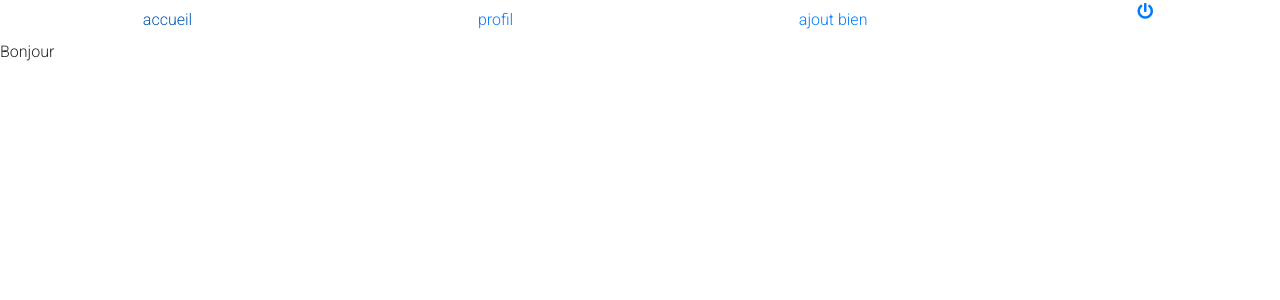
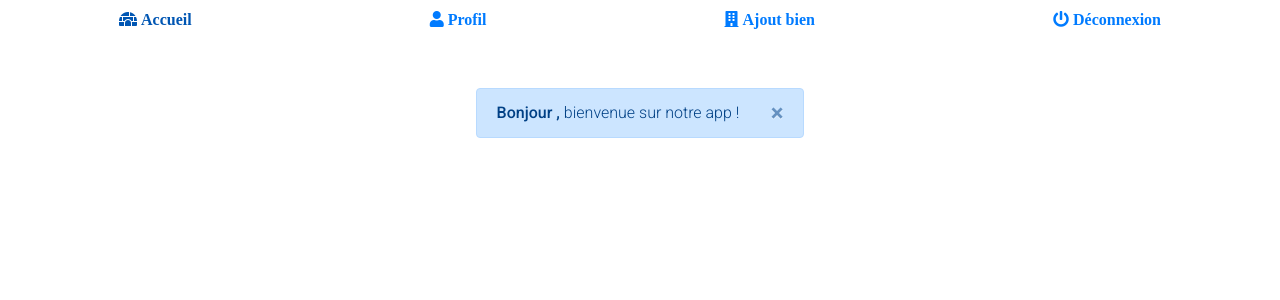
Before and after one commit to morganekervaon/ToitPlusMoiFront, an Angular app in the folder toitplusmoifront/: page /main in a window 1280 px wide. Shown: the top 300 px of the page. Built offline with nearby package versions, Linux system fonts and the light colour scheme; sample sign-in values are in the browser's storage.

Commit message:
navbar+main

```diff
--- a/toitplusmoifront/src/app/app.component.html
+++ b/toitplusmoifront/src/app/app.component.html
@@ -1,16 +1,16 @@
 <div>
   <ul class="nav nav-fill w-100">
     <li class="nav-item">
-      <a class="nav-link" routerLink="accueil">accueil</a>
+      <a class="nav-link" routerLink="accueil"><i class="fas fa-igloo"> Accueil</i></a>
     </li>
     <li class="nav-item">
-      <a class="nav-link" routerLink="profil">profil</a>
+      <a class=" nav-link" routerLink="profil"><i class="fas fa-user"> Profil</i></a>
     </li>
     <li class="nav-item">
-      <a class="nav-link" routerLink="ajoutbien">ajout bien</a>
+      <a class="nav-link" routerLink="ajoutbien"><i class="fas fa-building"> Ajout bien</i></a>
     </li>
     <li class="nav-item">
-      <a href=""><i class="fas fa-power-off " (click)="authService.deconnexion()"></i></a>
+      <a class="nav-link" href=""><i class="fas fa-power-off " (click)="authService.deconnexion()"> Déconnexion</i></a>
     </li>
   </ul>
 </div>
--- a/toitplusmoifront/src/app/main/main.component.html
+++ b/toitplusmoifront/src/app/main/main.component.html
@@ -1 +1,12 @@
-<p>Bonjour {{userConnect.prenom}}</p>
+<br><br>
+<div class="container">
+    <div class="row justify-content-center align-items-center g-2">
+        <div class="alert alert-primary alert-dismissible fade show" role="alert" *ngIf="userConnect!=null">
+            <button type="button" class="close" data-dismiss="alert" aria-label="Close">
+                <span aria-hidden="true">&times;</span>
+                <span class="sr-only">Close</span>
+            </button>
+            <strong>Bonjour {{userConnect.prenom}}, </strong> bienvenue sur notre app !
+        </div>
+    </div>
+</div>
```
